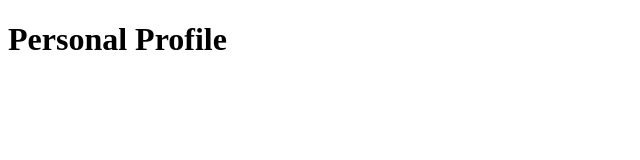
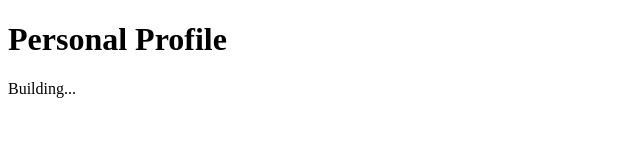
Before and after one commit to renanr0/renanr0.github.io, a plain HTML site: page index.html in a window 1280 px wide. Shown: the full height of the page, 0-640 px from the left. Drawn offline with Linux system fonts and the light colour scheme.

Commit message:
feat(profile): add message

```diff
--- a/index.html
+++ b/index.html
@@ -8,5 +8,6 @@
 </head>
 <body>
     <h1>Personal Profile</h1>
+    <p>Building...</p>
 </body>
 </html>
```
